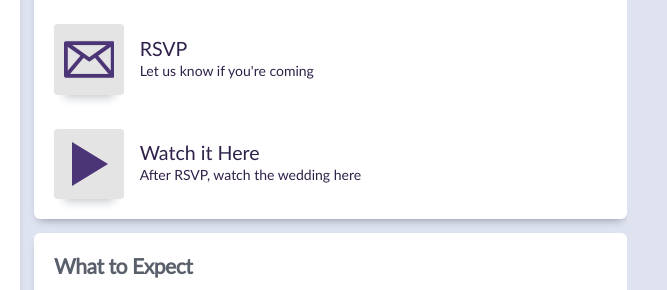
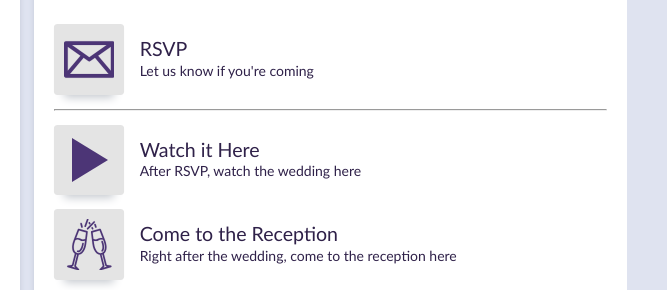
Before and after one commit to mistersender/wedding-invite, a website: page index.html in a window 1280 px wide. Shown: the part 290-580 px from the top of the page, 613-1280 px from the left. Drawn offline with Linux system fonts and the light colour scheme.

Commit message:
added reception link & fixed ssl bug

```diff
--- a/assets/scss/base/_elements.scss
+++ b/assets/scss/base/_elements.scss
@@ -51,3 +51,6 @@ main {
   justify-content: center;
   flex-flow: row nowrap;
 }
+hr{
+  width: 100%
+}
--- a/assets/scss/base/_typography.scss
+++ b/assets/scss/base/_typography.scss
@@ -15,7 +15,7 @@
   font-family: 'Lato';
   font-style: normal;
   font-weight: 400;
-  src: local('Lato Regular'), local('Lato-Regular'), url(http://fonts.gstatic.com/s/lato/v11/2V_mouV5odI0UgtVODTOwvesZW2xOQ-xsNqO47m55DA.woff) format('woff');
+  src: local('Lato Regular'), local('Lato-Regular'), url(//fonts.gstatic.com/s/lato/v11/2V_mouV5odI0UgtVODTOwvesZW2xOQ-xsNqO47m55DA.woff) format('woff');
 }
 h1, h2, h3, h4, h5, h6{
  color: color(a, 5);
--- a/assets/scss/components/_social.scss
+++ b/assets/scss/components/_social.scss
@@ -36,6 +36,10 @@
    background-image: url(../images/icons/rsvp.svg);
    color: #e4e4e4;
   }
+  &--reception:before{
+   background-image: url(../images/icons/toast.svg);
+   color: #e4e4e4;
+  }
   &--calendar:before{
    background-image: url(../images/icons/calendar.svg);
    color: #e4e4e4;
--- a/index.html
+++ b/index.html
@@ -42,12 +42,20 @@
             <br>Let us know if you're coming<br>
           </span>
         </a>
-        <br>
+        <hr />
         <a href="https://meet.google.com/waq-hmek-dhc" class="c-social__item c-social__item--stream" target="_blank" rel="noopener"
           aria-labelledby="stream-content">
           <span id="stream-content" class="c-social__caption">
             <span class="c-social__caption__important">Watch it Here</span>
             <br>After RSVP, watch the wedding here
+          </span>
+        </a>
+
+        <a href="https://meet.google.com/hnu-irvm-csz" class="c-social__item c-social__item--reception" target="_blank"
+          rel="noopener" aria-labelledby="reception-content">
+          <span id="reception-content" class="c-social__caption">
+            <span class="c-social__caption__important">Come to the Reception</span>
+            <br>Right after the wedding, come to the reception here
           </span>
         </a>
         <!-- <a href="http://bit.ly/keener2020album" class="c-social__item c-social__item--photos" target="_blank" rel="noopener"
```
Also changed, not shown: assets/css/site.css, assets/images/icons/toast.svg (added).
